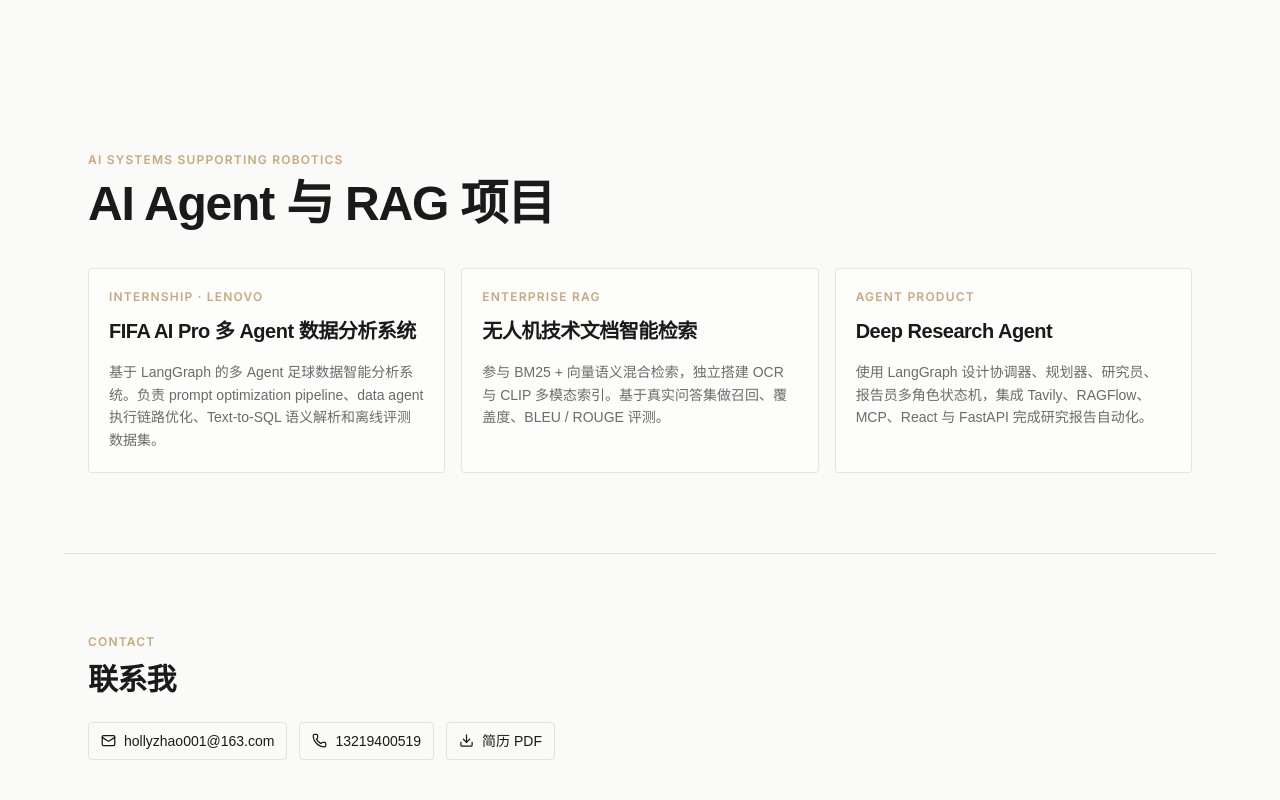
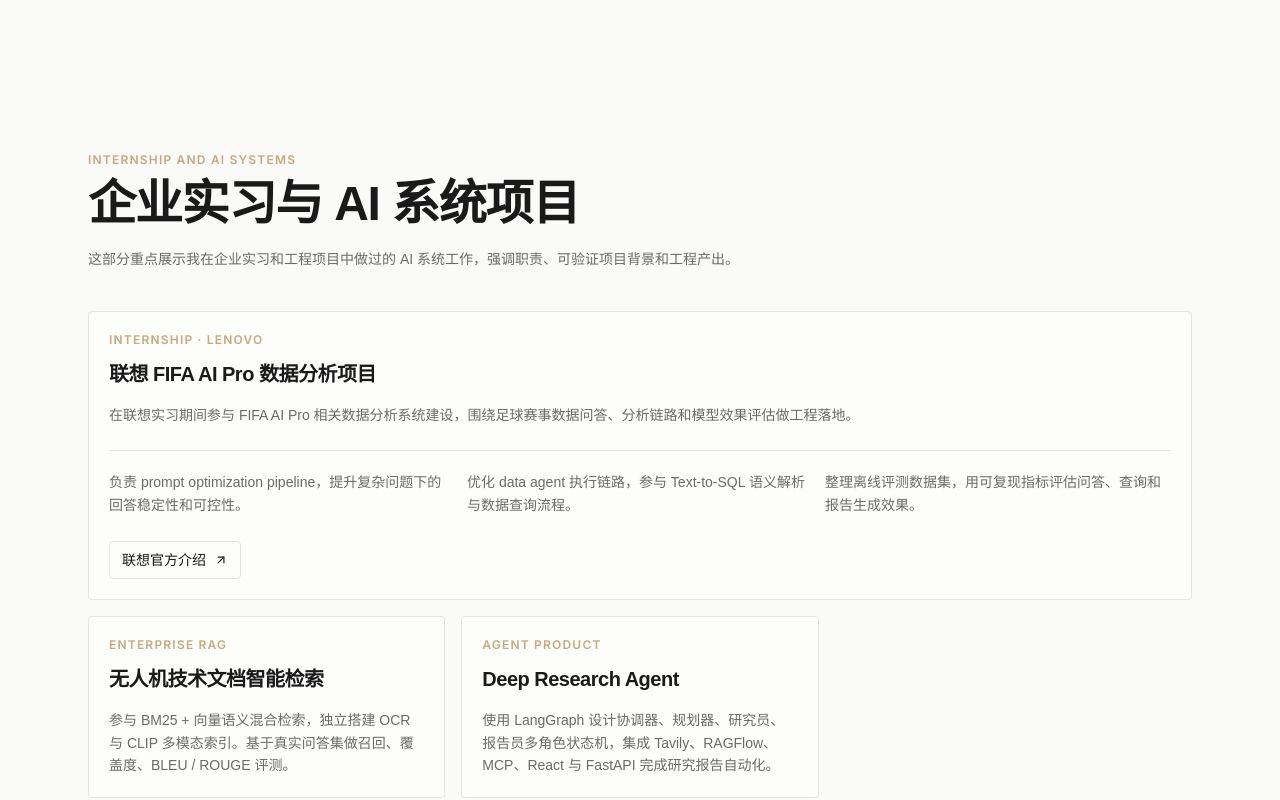
Before and after one commit to AwesomeBaron001/AwesomeBaron001.github.io, a Next.js app: page /portfolio in a window 1280 px wide. Shown: the part 1990-2790 px from the top of the page. Built offline with nearby package versions, Linux system fonts and the light colour scheme.

Commit message:
Refine portfolio internship section

```diff
--- a/app/portfolio/page.tsx
+++ b/app/portfolio/page.tsx
@@ -4,7 +4,7 @@ import { ArrowUpRight, Download, Mail, Phone } from "lucide-react";
 
 export const metadata: Metadata = {
   title: "机器人与 AI 系统作品集｜赵红利",
-  description: "赵红利的机器人与 AI 系统作品集：ROS 2 实机机器人、智能遛狗机器人 MVP、AI Agent 与 RAG 项目。",
+  description: "赵红利的机器人与 AI 系统作品集：ROS 2 实机机器人、智能遛狗机器人 MVP、联想实习与 AI 系统项目。",
 };
 
 const roboticsProjects = [
@@ -40,21 +40,36 @@ const roboticsProjects = [
 const aiProjects = [
   {
     label: "Internship · Lenovo",
-    title: "FIFA AI Pro 多 Agent 数据分析系统",
+    title: "联想 FIFA AI Pro 数据分析项目",
     description:
-      "基于 LangGraph 的多 Agent 足球数据智能分析系统。负责 prompt optimization pipeline、data agent 执行链路优化、Text-to-SQL 语义解析和离线评测数据集。",
+      "在联想实习期间参与 FIFA AI Pro 相关数据分析系统建设，围绕足球赛事数据问答、分析链路和模型效果评估做工程落地。",
+    facts: [
+      "负责 prompt optimization pipeline，提升复杂问题下的回答稳定性和可控性。",
+      "优化 data agent 执行链路，参与 Text-to-SQL 语义解析与数据查询流程。",
+      "整理离线评测数据集，用可复现指标评估问答、查询和报告生成效果。",
+    ],
+    links: [
+      {
+        label: "联想官方介绍",
+        href: "https://mp.weixin.qq.com/s/lqnvTUSzjc7A_vy0UK_s5A",
+      },
+    ],
   },
   {
     label: "Enterprise RAG",
     title: "无人机技术文档智能检索",
     description:
       "参与 BM25 + 向量语义混合检索，独立搭建 OCR 与 CLIP 多模态索引。基于真实问答集做召回、覆盖度、BLEU / ROUGE 评测。",
+    facts: [],
+    links: [],
   },
   {
     label: "Agent Product",
     title: "Deep Research Agent",
     description:
       "使用 LangGraph 设计协调器、规划器、研究员、报告员多角色状态机，集成 Tavily、RAGFlow、MCP、React 与 FastAPI 完成研究报告自动化。",
+    facts: [],
+    links: [],
   },
 ];
 
@@ -70,7 +85,7 @@ export default function PortfolioPage() {
             机器人与 AI 系统作品集
           </h1>
           <p className="mt-6 max-w-2xl text-base leading-relaxed text-text-secondary">
-            我是赵红利，计算机硕士，方向聚焦机器人软件、ROS 2 控制链路、AI Agent 与 RAG 系统。
+            我是赵红利，计算机硕士，方向聚焦机器人软件、ROS 2 控制链路、企业 AI 系统与智能检索工程。
             这个页面给面试官快速查看可运行项目、系统架构、我的职责和演示证据。
           </p>
           <div className="mt-9 flex flex-wrap gap-3">
@@ -95,7 +110,7 @@ export default function PortfolioPage() {
             Portfolio focus
           </p>
           <div className="mt-5 grid gap-3">
-            {["ROS 2 / rclpy / Nav2", "Web UI -> rosbridge -> /cmd_vel", "LangGraph / RAG / Evaluator", "React / FastAPI / Linux deployment"].map((item) => (
+            {["ROS 2 / rclpy / Nav2", "Web UI -> rosbridge -> /cmd_vel", "AI data workflow / evaluation", "React / FastAPI / Linux deployment"].map((item) => (
               <div key={item} className="rounded border border-text-primary/10 bg-bg px-4 py-3 text-sm text-text-secondary">
                 {item}
               </div>
@@ -189,14 +204,22 @@ export default function PortfolioPage() {
 
       <section className="mx-auto max-w-6xl px-6 py-20">
         <p className="text-xs font-sans font-semibold tracking-widest text-accent uppercase">
-          AI Systems Supporting Robotics
+          Internship And AI Systems
         </p>
         <h2 className="mt-3 text-3xl font-serif font-semibold text-text-primary sm:text-5xl">
-          AI Agent 与 RAG 项目
+          企业实习与 AI 系统项目
         </h2>
+        <p className="mt-5 max-w-2xl text-sm leading-relaxed text-text-secondary">
+          这部分重点展示我在企业实习和工程项目中做过的 AI 系统工作，强调职责、可验证项目背景和工程产出。
+        </p>
         <div className="mt-10 grid gap-4 md:grid-cols-3">
-          {aiProjects.map((project) => (
-            <article key={project.title} className="rounded border border-text-primary/10 bg-white/60 p-5">
+          {aiProjects.map((project, index) => (
+            <article
+              key={project.title}
+              className={`rounded border border-text-primary/10 bg-white/60 p-5 ${
+                index === 0 ? "md:col-span-3" : ""
+              }`}
+            >
               <p className="text-xs font-sans font-semibold tracking-widest text-accent uppercase">
                 {project.label}
               </p>
@@ -206,6 +229,31 @@ export default function PortfolioPage() {
               <p className="mt-4 text-sm leading-relaxed text-text-secondary">
                 {project.description}
               </p>
+              {project.facts.length > 0 && (
+                <ul className="mt-6 grid gap-3 border-t border-text-primary/10 pt-5 md:grid-cols-3">
+                  {project.facts.map((fact) => (
+                    <li key={fact} className="text-sm leading-relaxed text-text-secondary">
+                      {fact}
+                    </li>
+                  ))}
+                </ul>
+              )}
+              {project.links.length > 0 && (
+                <div className="mt-6 flex flex-wrap gap-3">
+                  {project.links.map((link) => (
+                    <a
+                      key={link.href}
+                      href={link.href}
+                      target="_blank"
+                      rel="noopener noreferrer"
+                      className="inline-flex items-center gap-2 rounded border border-text-primary/10 px-3 py-2 text-sm text-text-primary hover:border-accent/50 hover:text-accent"
+                    >
+                      {link.label}
+                      <ArrowUpRight size={14} />
+                    </a>
+                  ))}
+                </div>
+              )}
             </article>
           ))}
         </div>
--- a/components/Projects.tsx
+++ b/components/Projects.tsx
@@ -55,7 +55,7 @@ export function Projects() {
             </h3>
             <p className="mt-3 text-sm leading-relaxed text-text-secondary">
               如果你想快速了解我的机器人方向能力，可以从这里查看 Scout Dog Walk、6gogo MVP、
-              AI Agent / RAG 项目、演示视频和简历下载。
+              联想实习项目、AI 系统工程经验、演示视频和简历下载。
             </p>
             <a
               href={siteConfig.portfolioUrl}
```
